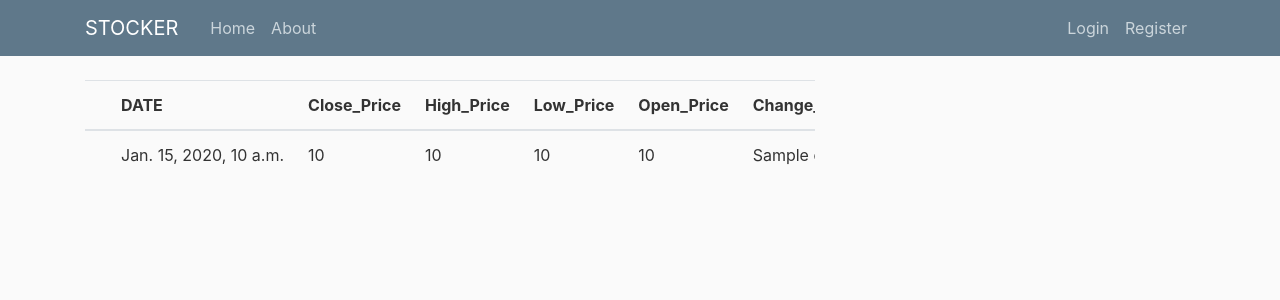
After one commit to Ravichilka46/STOCKER, a Django app: template STOCKER_APP/templates/historic_table.html in a window 1280 px wide. The commit adds this page. Shown: the top 300 px of the page. Run offline with Django 3.2, Linux system fonts and the light colour scheme; the template is opened without the code that fills it: most values are stand-ins (such as "Sample title", 1, 10 or a date in 2020); parts of the project's set-up code (start-up, migrations or seed data) failed here and were passed over; some libraries are stand-ins or nearby versions.

Commit message:
Historic Table Commit

```diff
--- /dev/null
+++ b/STOCKER_APP/templates/historic_table.html
@@ -0,0 +1,39 @@
+{% extends "base.html" %}
+{% block content %}
+
+<div class="table-responsive text-nowrap">
+
+  <table class="table">
+    <thead>
+      <tr>
+        <th scope="col"></th>
+        <th scope="col">DATE</th>
+        <th scope="col">Close_Price</th>
+        <th scope="col">High_Price</th>
+        <th scope="col">Low_Price</th>
+        <th scope="col">Open_Price</th>
+        <th scope="col">Change_in_Percent</th>
+      </tr>
+    </thead>
+    <tbody>
+      {%for i in Historic_Table%}
+        <tr>
+            <th scope="row"></th>
+            <td>{{i.Date}}</td>
+            <td>{{i.Close_price}}</td>
+            <td>{{i.High_Price}}</td>
+            <td>{{i.Low_Price}}</td>
+            <td>{{i.Open_Price}}</td>
+            <td>{{i.change}}</td>
+        </tr>
+      {% endfor %}
+    </tbody>
+  </table>
+
+</div>
+
+
+
+
+
+{% endblock content %}
--- a/STOCKER_APP/templates/subnav.html
+++ b/STOCKER_APP/templates/subnav.html
@@ -11,7 +11,7 @@
     </div>
   </li>
   <li class="nav-item">
-    <a class="nav-link" href="#">Historic Data</a>
+    <a class="nav-link" href="/Historic_table">Historic Data</a>
   </li>
   <li class="nav-item">
     <a class="nav-link" href="#">Live Data</a>
--- a/STOCKER_APP/urls.py
+++ b/STOCKER_APP/urls.py
@@ -6,6 +6,7 @@ urlpatterns = [
     path('', views.home,name="Home"),
     path('about', views.about,name="About"),
     path('subnav', views.subnav,name="Subnav"),
+    path('Historic_table', views.HistoricData,name="Historic_table"),
     path('chart', views.HomeView.as_view()),
     path('api', views.ChartData.as_view()),
     path('oneyear', views.HomeView2.as_view()),
```
Also changed, not shown: STOCKER_APP/views.py (+22 -1 lines).
